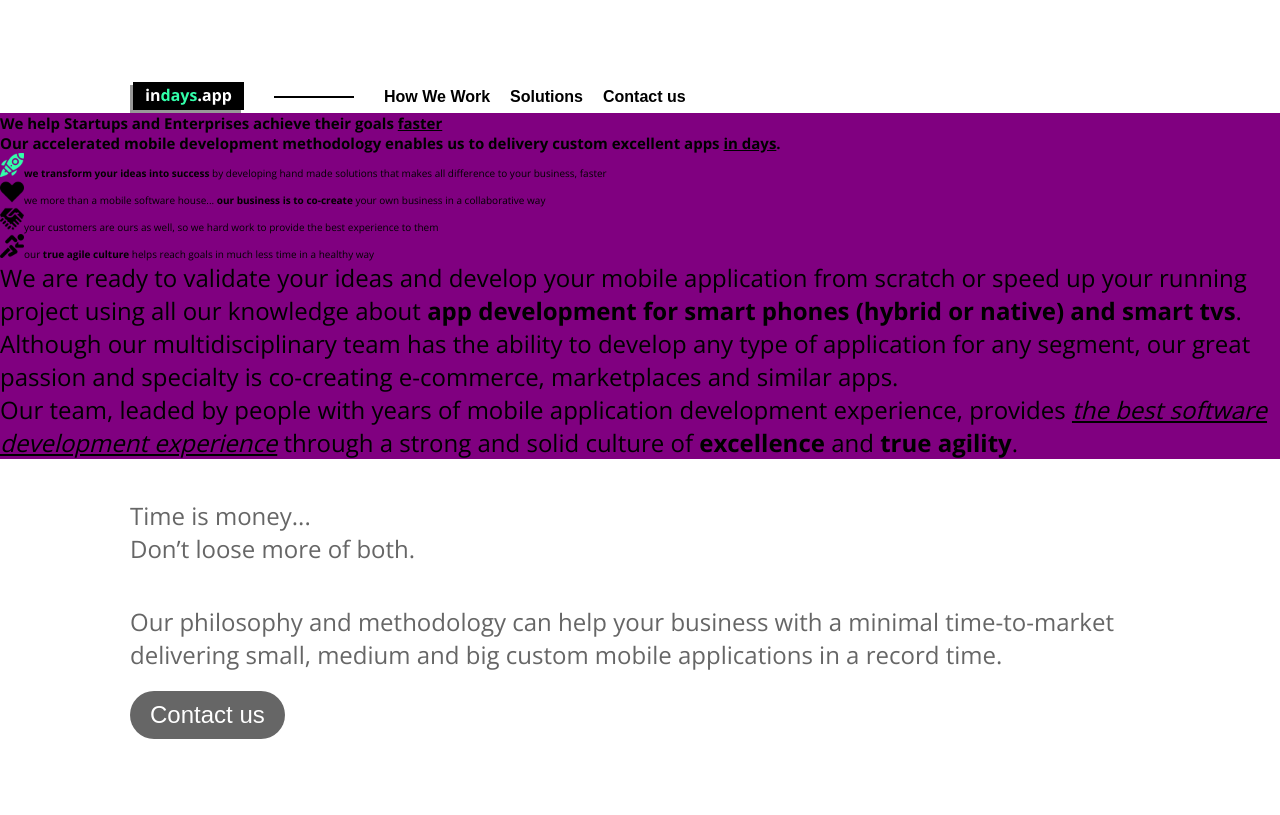
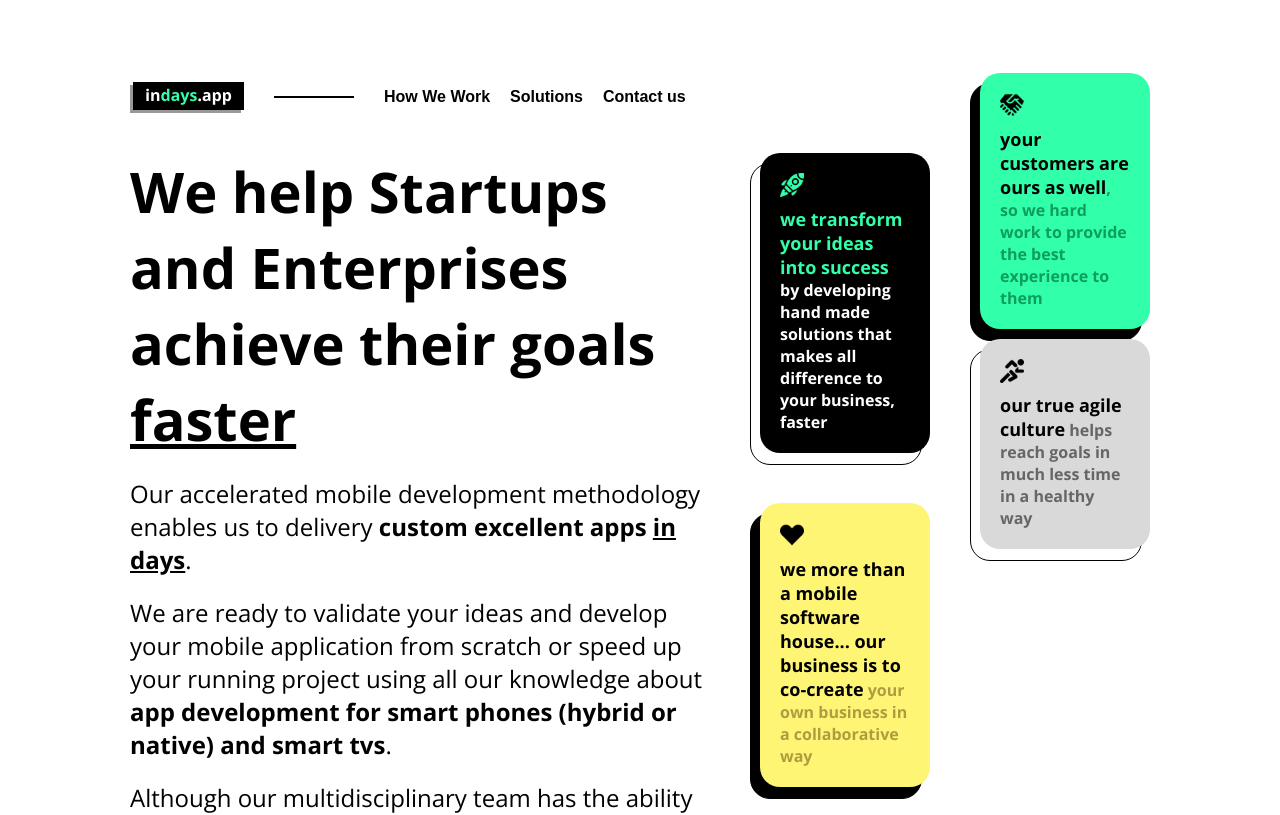
Before and after one commit to loliveirawebdev/indays.app-landing-page, a Next.js app: page / in a window 1280 px wide. Shown: the top 815 px of the page. Built offline with nearby package versions, Linux system fonts and the light colour scheme.

Commit message:
feat: add headline stylization

```diff
--- a/modules/Headline/index.tsx
+++ b/modules/Headline/index.tsx
@@ -11,18 +11,21 @@ const Headline: React.FC = () => {
 
   return (
     <article itemScope itemProp="copywrite" className={styles.headline}>
-      <header itemScope itemProp="headline">
-        <h1 itemProp="merit">{strings.blocks.headline.title}</h1>
-        <h2 itemProp="merit">{strings.blocks.headline.subtitle}</h2>
-      </header>
+      <div className="headline--content-container">
+        <aside itemScope itemProp="strengths">
+          <div className="strengths--left-col">{renderCards(cards.slice(0, 2))}</div>
+          <div className="strengths--right-col">{renderCards(cards.slice(2))}</div>
+        </aside>
 
-      <aside itemScope itemProp="strengths">
-        {renderCards(cards)}
-      </aside>
+        <header itemScope itemProp="headline">
+          <h1 itemProp="merit">{strings.blocks.headline.title}</h1>
+          <h2 itemProp="merit">{strings.blocks.headline.subtitle}</h2>
+        </header>
 
-      <section itemScope itemProp="content">
-        {renderParagraphs(strings.blocks.headline.paragraphs)}
-      </section>
+        <section itemScope itemProp="content" className="headline--content">
+          {renderParagraphs(strings.blocks.headline.paragraphs)}
+        </section>
+      </div>
     </article>
   );
 };
--- a/styles/Headline.module.scss
+++ b/styles/Headline.module.scss
@@ -1,3 +1,256 @@
+@import "tokens";
+@import "mixins";
+
 .headline {
-  background: purple;
+  @include flex-centered-content;
+
+  :global {
+    .headline--content-container {
+      width: 100%;
+      flex-direction: column;
+      max-width: $max-width;
+
+      @include not-desktop {
+        display: flex;
+      }
+    }
+
+    .headline--content {
+      @include not-desktop {
+        order: 3;
+      }
+
+      p {
+        font-size: $font-sm;
+        margin-top: $spacing-sm;
+
+        @include tablet {
+          font-size: $font-md;
+        }
+      }
+    }
+  }
+
+  aside {
+    width: auto;
+    display: flex;
+    flex-direction: column;
+
+    @include not-desktop {
+      order: 2;
+    }
+
+    @media (min-width: 500px) {
+      flex-direction: row;
+    }
+
+    @include desktop {
+      float: right;
+      margin-left: $spacing-md;
+      margin-bottom: $spacing-md;
+    }
+
+    article {
+      padding-left: 1rem;
+      position: relative;
+      padding-bottom: 1rem;
+      width: calc(100% - 1rem);
+
+      img {
+        width: 2.4rem;
+        height: 2.4rem;
+        margin-bottom: $spacing-xs;
+      }
+
+      span {
+        font-size: $font-sm;
+        display: contents;
+        font-weight: bold;
+      }
+
+      strong {
+        display: contents;
+      }
+
+      @include desktop {
+        width: 18rem;
+      }
+
+      &::before {
+        top: 1rem;
+        left: 0rem;
+        z-index: 10;
+        content: "";
+        display: block;
+        position: absolute;
+        border-radius: 2rem;
+        width: calc(100% - 1rem);
+        height: calc(100% - 1rem);
+      }
+
+      :global {
+        .card--container {
+          display: flex;
+          font-weight: bold;
+          font-size: $font-xs;
+          border-radius: 2rem;
+          padding: $spacing-sm;
+          flex-direction: column;
+          position: relative;
+          z-index: 15;
+        }
+      }
+    }
+
+    :global {
+      .strengths--left-col {
+        @media (max-width: 499px) {
+          margin-bottom: $spacing-sm;
+        }
+
+        @media (min-width: 500px) {
+          margin-right: $spacing-sm;
+        }
+
+        @include desktop {
+          margin-right: $spacing-md;
+        }
+      }
+
+      .strengths--right-col {
+        @include desktop {
+          top: -8rem;
+          position: relative;
+        }
+      }
+
+      .strengths--left-col,
+      .strengths--right-col {
+        @include not-desktop {
+          flex: 1;
+        }
+
+        @media (max-width: 499px) {
+          article {
+            margin-bottom: $spacing-sm;
+
+            &:last-child {
+              margin-bottom: 0;
+            }
+          }
+        }
+
+        article:first-child {
+          @media (min-width: 500px) {
+            margin-bottom: $spacing-sm;
+          }
+
+          @include desktop {
+            margin-bottom: $spacing-md;
+          }
+        }
+      }
+
+      article.black {
+        &::before {
+          background: $white;
+          border: 1px solid $black;
+        }
+
+        :global {
+          .card--container {
+            background: $black;
+            color: $white;
+
+            span {
+              color: $green;
+            }
+          }
+        }
+      }
+
+      article.yellow {
+        &::before {
+          background: $black;
+          border: 1px solid $black;
+        }
+
+        :global {
+          .card--container {
+            background: $yellow;
+            color: $dark-yellow;
+
+            span {
+              color: $black;
+            }
+          }
+        }
+      }
+
+      article.green {
+        &::before {
+          background: $black;
+          border: 1px solid $black;
+        }
+
+        :global {
+          .card--container {
+            background: $green;
+            color: $dark-green;
+
+            span {
+              color: $black;
+            }
+          }
+        }
+      }
+
+      article.gray {
+        &::before {
+          background: $white;
+          border: 1px solid $black;
+        }
+
+        :global {
+          .card--container {
+            background: $light-gray;
+            color: $gray;
+
+            span {
+              color: $black;
+            }
+          }
+        }
+      }
+    }
+  }
+
+  header {
+    @include not-desktop {
+      order: 1;
+    }
+
+    h1 {
+      font-size: $font-lg;
+      margin-bottom: $spacing-sm;
+
+      @media (min-width: 430px) and (max-width: 880px) {
+        font-size: $font-xl !important;
+      }
+
+      @include desktop {
+        font-size: $font-xxl;
+      }
+    }
+
+    h2 {
+      font-size: $font-sm;
+      font-weight: normal;
+      margin-bottom: $spacing-sm;
+
+      @include tablet {
+        font-size: $font-md;
+      }
+    }
+  }
 }
```
